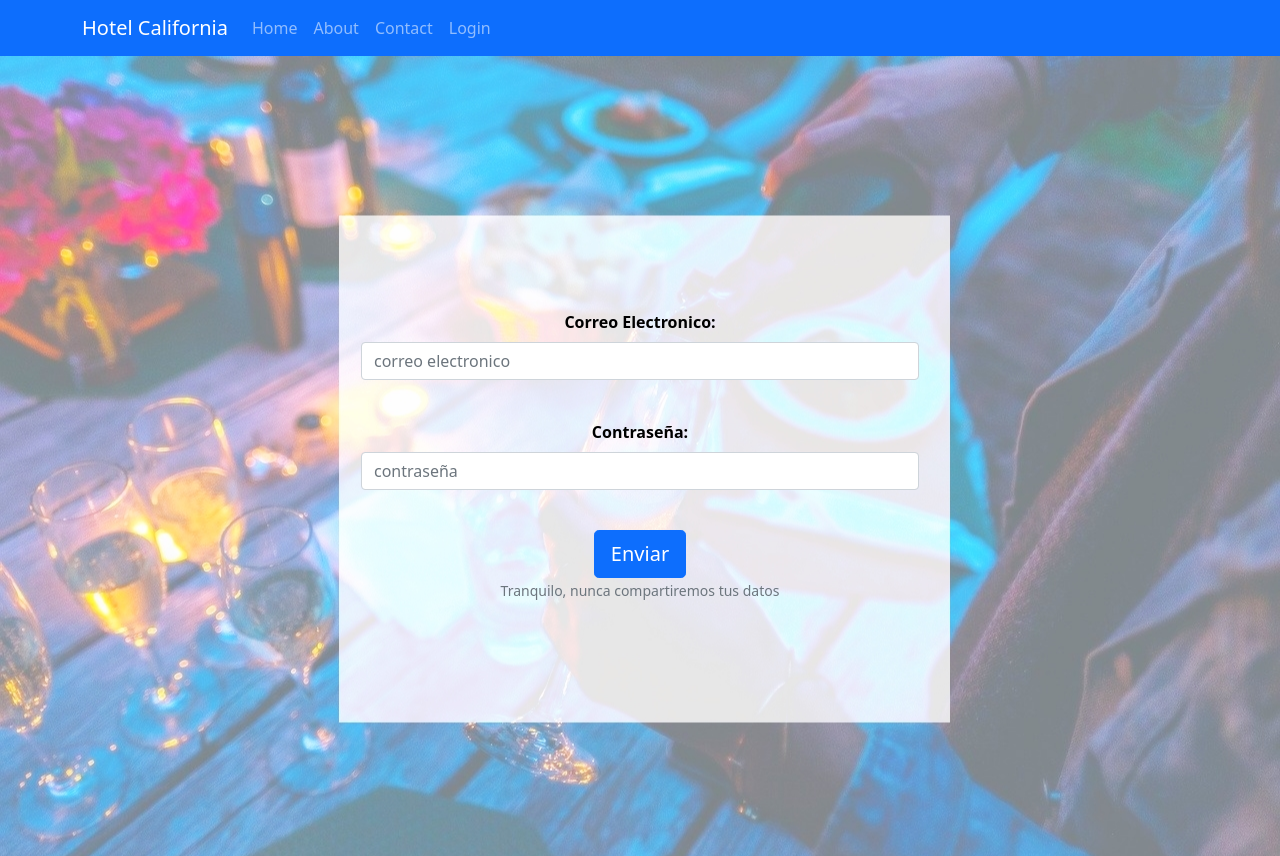
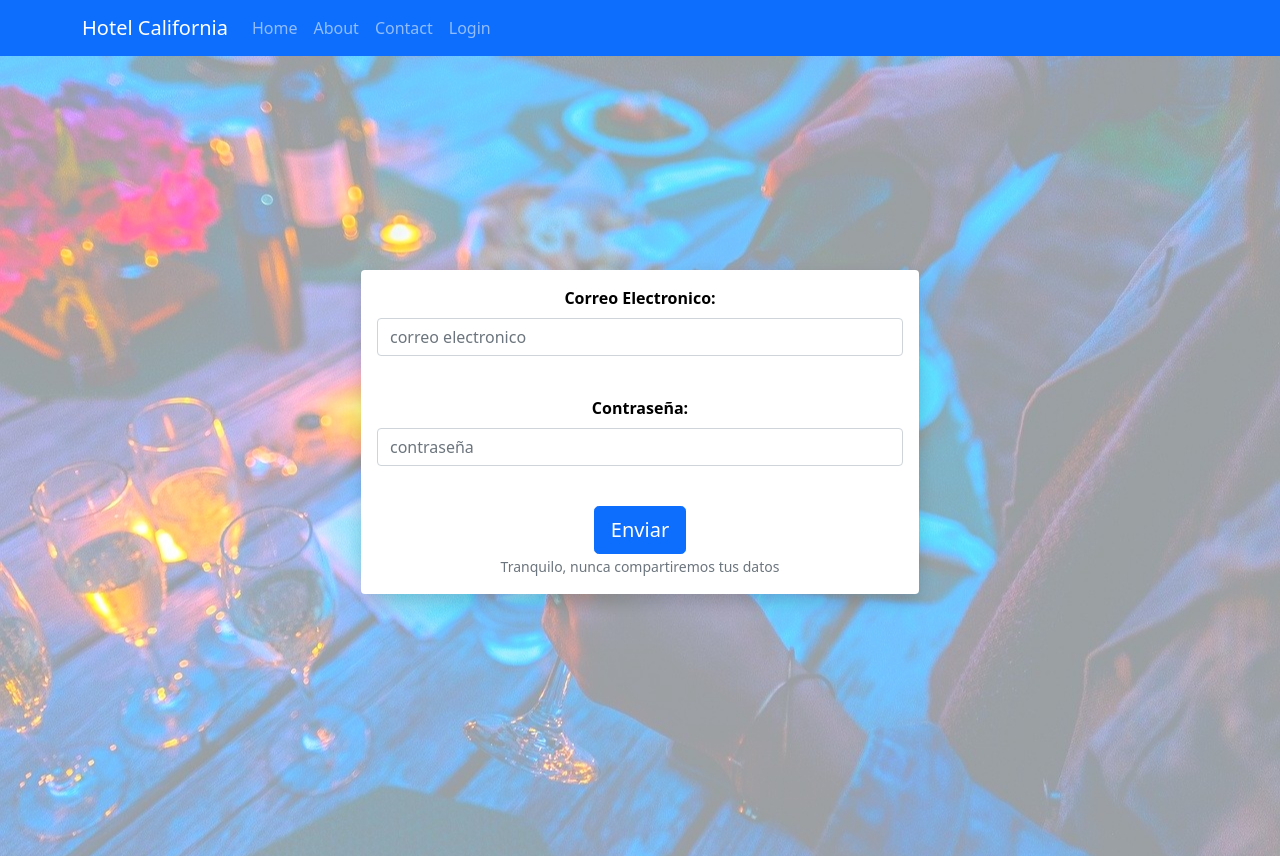
Before and after one commit to diegonicita/react-challenge-alkemy, a React (Create React App) app: page /login in a window 1280 px wide. Built offline with nearby package versions, Linux system fonts and the light colour scheme; no server answers.

Commit message:
mejorando la apariencia del login

```diff
--- a/src/Components/Login/Login.css
+++ b/src/Components/Login/Login.css
@@ -8,7 +8,7 @@
   .login_body {
     width: 100vw;
     height: 100vh;
-    background: url("/public/celebration-login.jpg") fixed center;
+    background: url("/public/celebration-white.jpg") fixed center;
     background-size: cover;
     user-select: none;
     margin: 0;
--- a/src/Components/Login/Login.js
+++ b/src/Components/Login/Login.js
@@ -3,6 +3,7 @@ import "bootstrap/dist/css/bootstrap.min.css";
 import Button from "react-bootstrap/Button";
 import Container from "react-bootstrap/Container";
 import Form from "react-bootstrap/Form";
+import Alert from "react-bootstrap/Alert";
 import { useState, useEffect } from "react";
 import "./Login.css";
 import { useNavigate } from "react-router-dom";
@@ -97,7 +98,7 @@ function Login(props) {
     <React.Fragment>
       <div className="login_body text-center">
         <Container className="login_form_container">
-          <Form className="w-50">
+          <Form className="w-50 shadow p-3 mb-5 bg-white rounded">
             <Form.Group className="mb-3" controlId="formBasicEmail">
               <Form.Label className="fw-bold text-black">
                 Correo Electronico:
```
